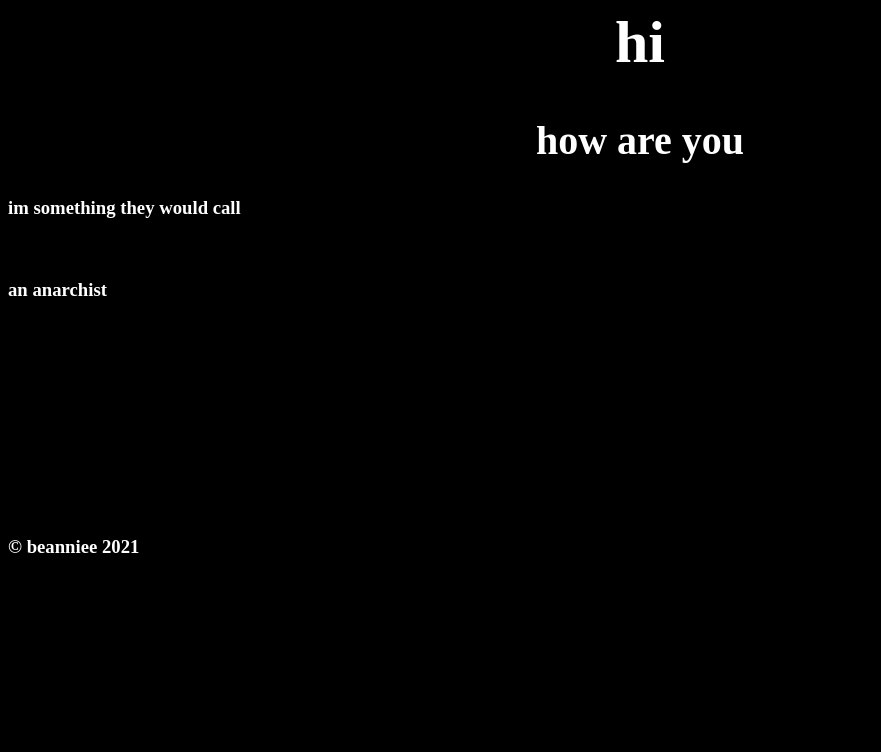
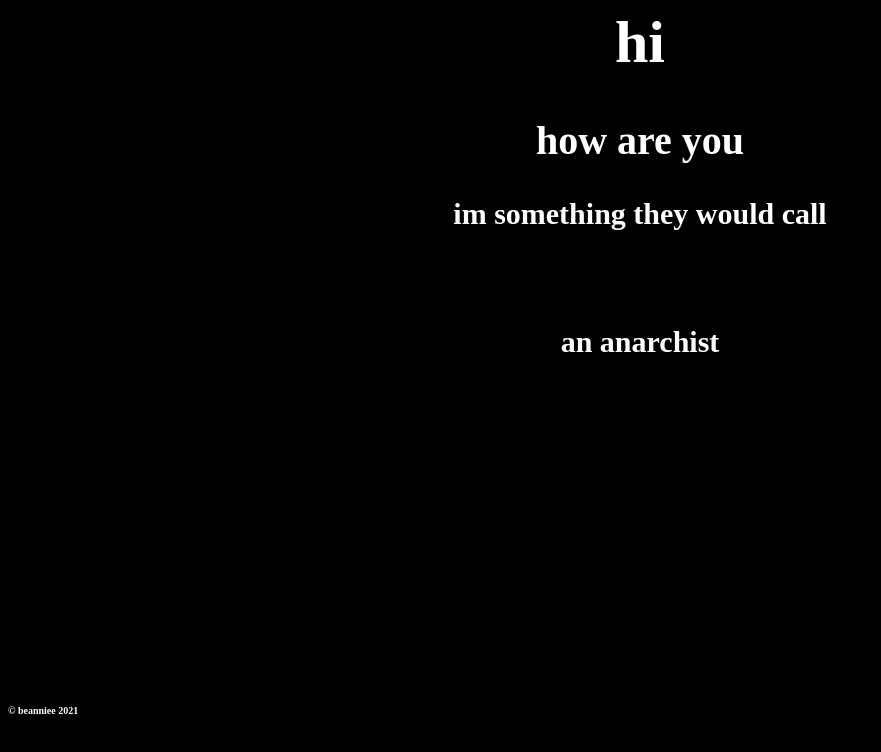
Before and after one commit to beanniee/website, a plain HTML site: page index.html in a window 1280 px wide. Shown: the whole page, without its empty margins (0-881 px from the left). Drawn offline with Linux system fonts and the light colour scheme.

Commit message:
Add files via upload

```diff
--- a/style.css
+++ b/style.css
@@ -21,3 +21,19 @@ h2 {
 h2 {
   text-align: center;
 }
+
+h3 {
+  font-size: 30px;
+}
+
+h3 {
+  text-align: center;
+}
+
+p {
+  font-size: 10;
+}
+
+p {
+  text-align: left;
+}
```
